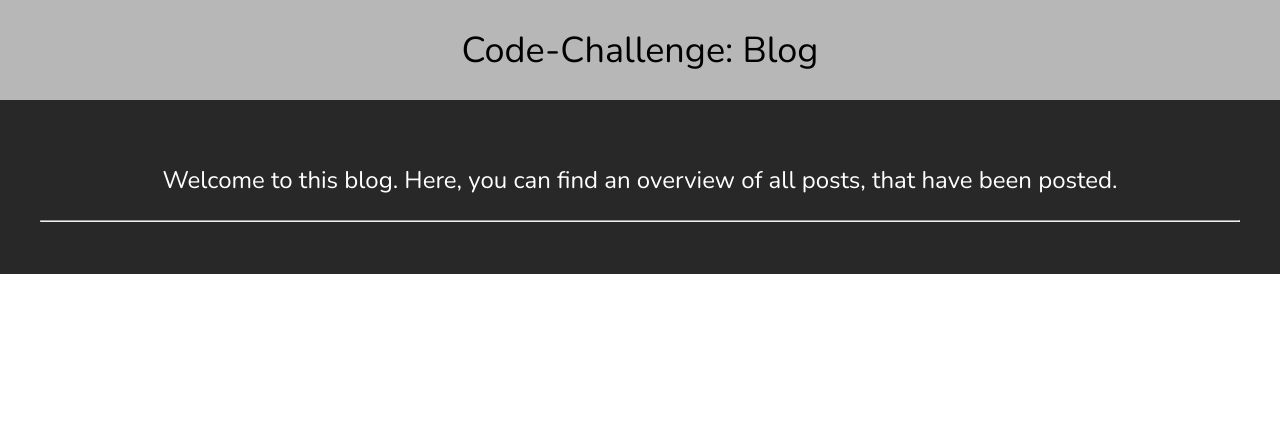
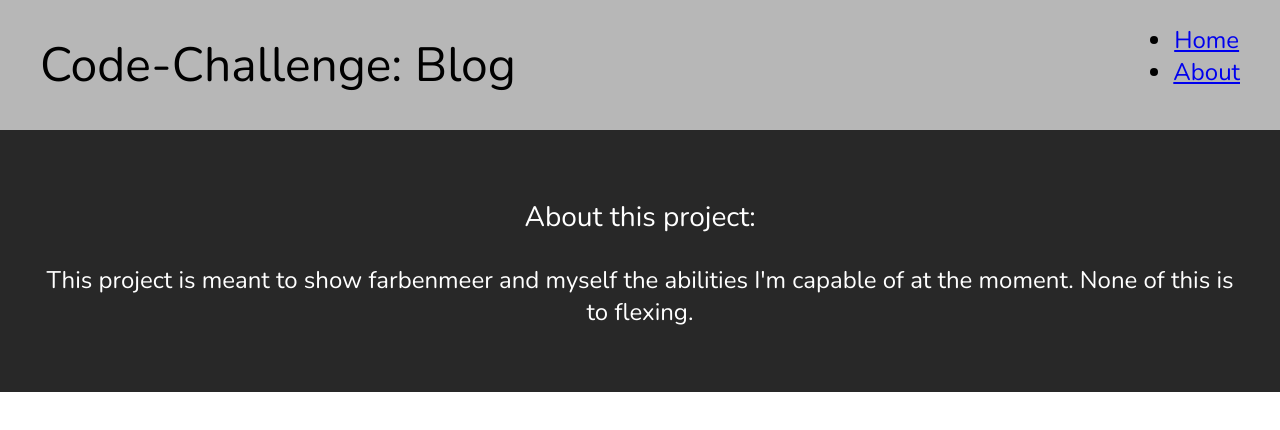
Before and after one commit to jfoxx98/code-challenge, a React (Create React App) app in the folder blog-app/: page /about in a window 1280 px wide. Shown: the top 430 px of the page. Built offline with nearby package versions, Linux system fonts and the light colour scheme; no server answers.

Commit message:
Add routing functionality to app, create component for Header and a new Component (About) to test routing

```diff
--- a/blog-app/src/App.css
+++ b/blog-app/src/App.css
@@ -12,16 +12,15 @@ h1, h2, h3, h4, h5, h6 {
 
 .header {
   background-color: #b7b7b7;
-  height: 100px;
   display: flex;
-  flex-direction: column;
-  justify-content: center;
-  font-size: 36px;
+  justify-content: space-between;
   color: #000000;
+  padding: 0 40px 0 40px;
 }
 
 .container{
   padding: 40px;
+  height: 100%;
 }
 
 .overview {
--- a/blog-app/src/App.js
+++ b/blog-app/src/App.js
@@ -1,15 +1,25 @@
 import './App.css';
+import Header from './components/Header';
 import Posts from './components/Posts';
+import About from './components/About';
+import {
+  BrowserRouter,
+  Routes,
+  Route
+} from 'react-router-dom';
 
 function App() {
 
   return (
-    <div className="App">
-      <header className="header">
-        Code-Challenge: Blog
-      </header>
-      <Posts />
-    </div>
+    <BrowserRouter>
+      <div className="App">
+        <Header />
+        <Routes>
+          <Route exact path='/' element={<Posts />}></Route>
+          <Route exact path='/about' element={<About />}></Route>
+        </Routes>
+      </div>
+    </BrowserRouter>
   );
 }
 
--- /dev/null
+++ b/blog-app/src/components/About.js
@@ -0,0 +1,12 @@
+import React from 'react';
+
+function About() {
+    return(
+        <div className="container">
+            <h3>About this project:</h3>
+            <p>This project is meant to show farbenmeer and myself the abilities I'm capable of at the moment. None of this is to flexing.</p>
+        </div>
+    )
+}
+
+export default About;
--- /dev/null
+++ b/blog-app/src/components/Header.js
@@ -0,0 +1,20 @@
+import React from 'react';
+import {Link} from 'react-router-dom';
+
+function Header() {
+    return(
+        <header className="header">
+            <h1>Code-Challenge: Blog</h1>
+            <ul>
+                <li>
+                    <Link to="/">Home</Link>
+                </li>
+                <li>
+                    <Link to="/about">About</Link>
+                </li>
+            </ul>
+      </header>
+    )
+}
+
+export default Header;
--- a/blog-app/src/components/Posts.js
+++ b/blog-app/src/components/Posts.js
@@ -41,7 +41,7 @@ function Posts() {
                 Welcome to this blog. Here, you can find an overview of all posts, that have been posted.
             </p>
             <hr />
-            <div className="overview">{posts}</div>
+            {posts.length > 0? <div className="overview">{posts}</div> : <h3>No posts found!</h3>}
         </main>
     );
 }
```
